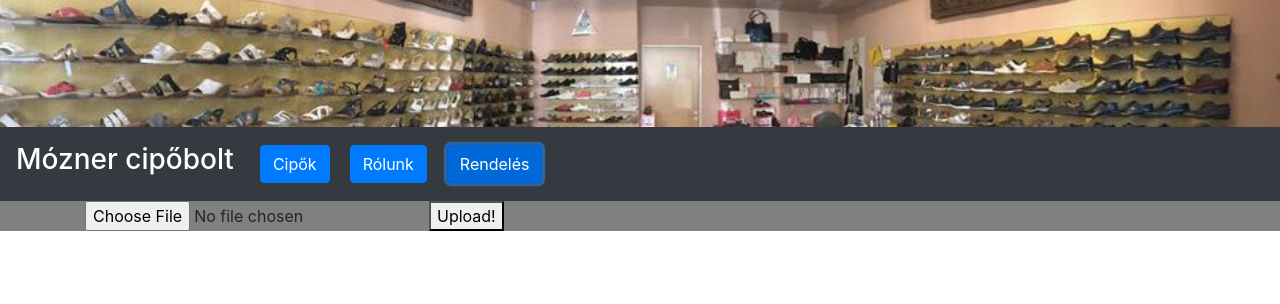
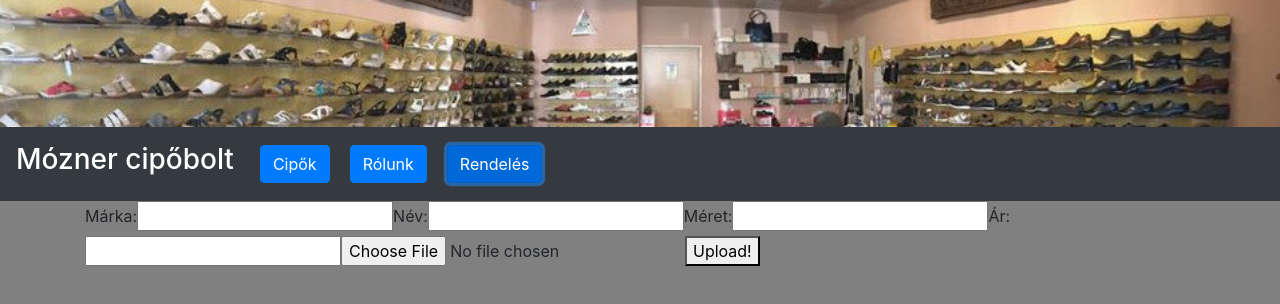
Before and after one commit to Albi012/mozner-cipo-frontend, a React (Create React App) app: page / in a window 1280 px wide. Both pictures are taken after a click on the button "Rendelés". Shown: the top 304 px of the page. Built offline with nearby package versions, Linux system fonts and the light colour scheme; no server answers.

Commit message:
Working with be

```diff
--- a/package.json
+++ b/package.json
@@ -7,6 +7,7 @@
     "@testing-library/jest-dom": "^4.2.4",
     "@testing-library/react": "^9.5.0",
     "@testing-library/user-event": "^7.2.1",
+    "axios": "^0.19.2",
     "bootstrap": "^4.4.1",
     "firebase": "^7.14.2",
     "react": "^16.13.0",
--- a/public/index.html
+++ b/public/index.html
@@ -32,7 +32,7 @@
     -->
     <title>React App</title>
   </head>
-  <body>
+  <body style="background-color: grey;">
     <noscript>You need to enable JavaScript to run this app.</noscript>
     <div id="root"></div>
     <!--
--- a/src/App.js
+++ b/src/App.js
@@ -5,7 +5,7 @@ import headerImg from "./images/header.jpg"
 import "./App.css"
 
 class App extends React.Component{
-    state={shoes :[{id:1,name:"test1",size:40,price:"10 000HUF"},{id:2,name:"test2",size:42,price:"10 000HUF"},{id:3,name:"test3",size:43,price:"10 000HUF"},{id:4,name:"test4",size:44,price:"10 000HUF"}],view:""}
+    state={view:""}
 
     loadShoes=()=>{
         console.log('cipo')
@@ -26,7 +26,7 @@ class App extends React.Component{
         return <div style={{backgroundColor:'grey'}}>
             <img src={headerImg} alt="shoe store" width='100%'/>
             <Header loadShoes={this.loadShoes} loadInfo={this.loadInfo} loadOrder={this.loadOrder}/>
-            <PageContent shoes={this.state.shoes} view={this.state.view}/>
+            <PageContent view={this.state.view}/>
         </div>
     }
 }
--- a/src/components/PageContent.js
+++ b/src/components/PageContent.js
@@ -9,7 +9,7 @@ import UploadForm from './UploadForm'
 export default function PageContent(props) {
     return (
         <Container>
-            {props.view==="shoes" ? <ShoeList shoes={props.shoes}/> : props.view==="info" ? <InfoBox/> : props.view==="order" ? <UploadForm/> : <ShoeList shoes={props.shoes}/>}
+            {props.view==="shoes" ? <ShoeList/> : props.view==="info" ? <InfoBox/> : props.view==="order" ? <UploadForm/> : <ShoeList shoes={props.shoes}/>}
         </Container>
     )
 }
--- a/src/components/ShoeItem.js
+++ b/src/components/ShoeItem.js
@@ -6,13 +6,14 @@ const ShoeItem = (props) => {
   return (
     <Card >
       <Card.Img
-        src={require(`../images/image${props.id}.jpg`)}
+        src={props.imgUrl}
         alt="123"
       />
       <Card.Body>
         <Card.Title>{props.name}</Card.Title>
         <Card.Text>
           Méret:{props.size}<br/>
+          Raktáron:{props.quantity}
           Ár:{props.price}
         </Card.Text>
       </Card.Body>
--- a/src/components/ShoeList.js
+++ b/src/components/ShoeList.js
@@ -1,21 +1,32 @@
 import React from "react";
 import { Row, Col ,Container} from "react-bootstrap";
 import ShoeItem from "./ShoeItem";
+import axios from 'axios';
 
 class ShoeList extends React.Component {
-  state = { shoeImages: [] };
+  state = {shoes:[]};
+
+  componentDidMount() {
+    axios.get(`http://localhost:8080/shoes/`)
+      .then(res => {
+        const shoesData = res.data;
+        this.setState({ shoes : shoesData });
+      })
+  }
 
   render() {
     let rowContents = [];
-    const contents = this.props.shoes.reduce((acc, shoe, i) => {
+    const contents = this.state.shoes.reduce((acc, shoe, i) => {
       rowContents.push(
-        <Col key={i} className="col col-md-3" style={{ width: '10rem',margin:'20px' }}>
+        <Col key={shoe.id} className="col col-md-3" style={{ width: '10rem',margin:'20px' }}>
           <ShoeItem
             key={shoe.id}
             id={shoe.id}
             name={shoe.name}
             size={shoe.size}
             price={shoe.price}
+            quantity={shoe.quantity}
+            imgUrl={shoe.url}
           />
         </Col>
       );
--- a/src/components/UploadForm.js
+++ b/src/components/UploadForm.js
@@ -1,9 +1,10 @@
 import React, { Component } from "react";
+import axios from "axios";
 import * as firebase from "firebase/app";
 import "firebase/storage";
 
 class UploadForm extends Component {
-  state = { brand: "", name: "", size: "", image: "" };
+  state = { brand: "", name: "", size: "", image: "", price: "" };
 
   handleFileChange = (event) => {
     if (event.target.files[0]) {
@@ -15,16 +16,34 @@ class UploadForm extends Component {
 
   handleUpload = (event) => {
     event.preventDefault();
+    var headers = {
+      "Content-Type": "application/json",
+    };
     const storageRef = firebase.storage().ref();
-    const uploadTask = storageRef.child(this.state.image.name).put(this.state.image);
+    const uploadTask = storageRef
+      .child(this.state.image.name)
+      .put(this.state.image);
     uploadTask.on(
       "state_changed",
       (snapshot) => {},
       (error) => {},
       () => {
-        storageRef.child(this.state.image.name).getDownloadURL().then(url=>{
-            console.log(url)
-        })
+        storageRef
+          .child(this.state.image.name)
+          .getDownloadURL()
+          .then((url) => {
+            axios
+              .post(`http://localhost:8080/save-new-shoe/`, {
+                brand: this.state.brand,
+                name: this.state.name,
+                price: this.state.price,
+                size: this.state.size,
+                url: url,
+              },headers)
+              .then((res) => {
+                console.log(res);
+              });
+          });
       }
     );
   };
@@ -41,16 +60,38 @@ class UploadForm extends Component {
     this.setState({ size: event.target.value });
   };
 
+  handlePriceChange = (event) => {
+    this.setState({ price: event.target.value });
+  };
+
   render() {
     return (
       <form onSubmit={this.handleUpload}>
         <div>
-          {/* <label>Márka:</label>
-                    <input type="text" value={this.state.brand} onChange={this.handleBrandChange}/>
-                    <label>Név:</label>
-                    <input type="text" value={this.state.name} onChange={this.handleNameChange}/>
-                    <label>Méret:</label>
-                    <input type="text" value={this.state.size} onChange={this.handleSizeChange}/> */}
+          <label>Márka:</label>
+          <input
+            type="text"
+            value={this.state.brand}
+            onChange={this.handleBrandChange}
+          />
+          <label>Név:</label>
+          <input
+            type="text"
+            value={this.state.name}
+            onChange={this.handleNameChange}
+          />
+          <label>Méret:</label>
+          <input
+            type="text"
+            value={this.state.size}
+            onChange={this.handleSizeChange}
+          />
+          <label>Ár:</label>
+          <input
+            type="text"
+            value={this.state.price}
+            onChange={this.handlePriceChange}
+          />
           <input type="file" onChange={this.handleFileChange}></input>
           <button type="submit">Upload!</button>
         </div>
```
Also changed, not shown: 1 other file (tests, documents, lock files or other folders).
